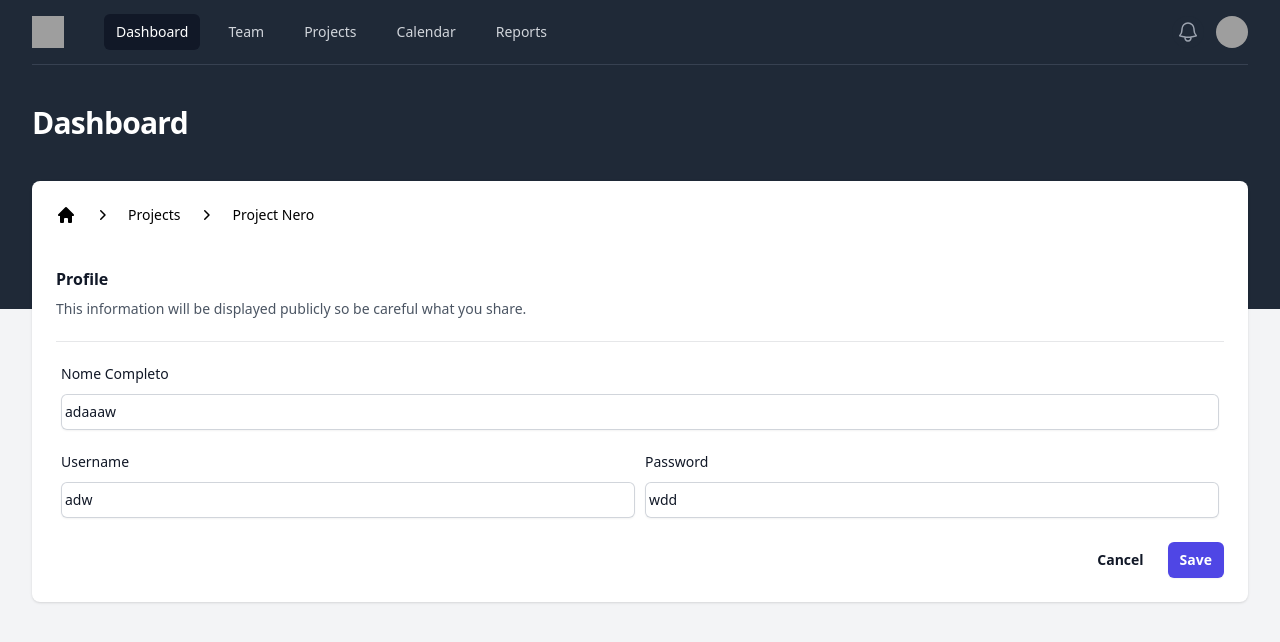
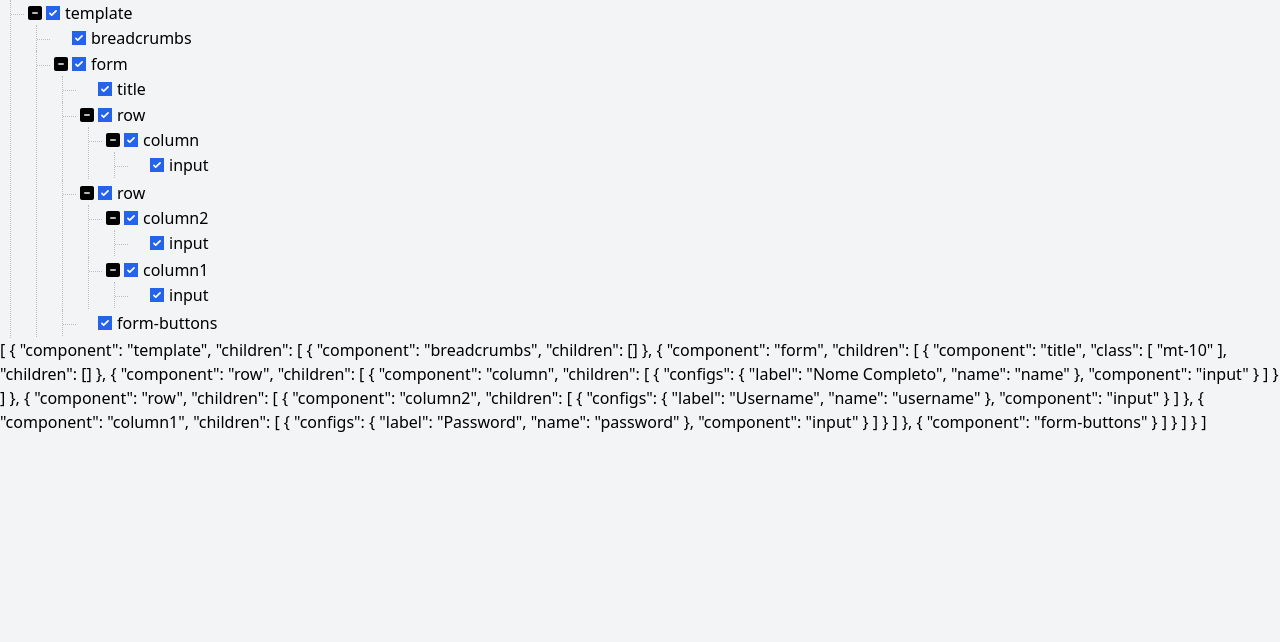
Before and after one commit to scratchuz4k/site-builder, a Vue app: page / in a window 1280 px wide. Shown: the top 642 px of the page. Built offline with nearby package versions, Linux system fonts and the light colour scheme; grey boxes are pictures that could not be loaded.

Commit message:
we got tree

```diff
--- a/index.html
+++ b/index.html
@@ -9,5 +9,6 @@
   <body class="h-full">
     <div id="app"></div>
     <script type="module" src="/src/main.js"></script>
+
   </body>
 </html>
--- a/package.json
+++ b/package.json
@@ -10,6 +10,10 @@
     "build-storybook": "storybook build"
   },
   "dependencies": {
+    "@fortawesome/fontawesome-svg-core": "^6.5.2",
+    "@fortawesome/free-regular-svg-icons": "^6.5.2",
+    "@fortawesome/free-solid-svg-icons": "^6.5.2",
+    "@fortawesome/vue-fontawesome": "^3.0.8",
     "@headlessui/vue": "^1.7.22",
     "@heroicons/vue": "^2.1.3",
     "@tailwindcss/forms": "^0.5.7",
--- a/src/App.vue
+++ b/src/App.vue
@@ -1,6 +1,6 @@
 <script setup>
 import { ref } from 'vue'
-const items = [
+const items = ref([
   {
     component: 'template',
     children: [
@@ -35,7 +35,7 @@ const items = [
             component: 'row',
             children: [
               {
-                component: 'column',
+                component: 'column2',
                 children: [
                   {
                     configs: { label: 'Username', name: 'username' },
@@ -44,7 +44,7 @@ const items = [
                 ]
               },
               {
-                component: 'column',
+                component: 'column1',
                 children: [
                   {
                     configs: { label: 'Password', name: 'password' },
@@ -62,11 +62,16 @@ const items = [
       }
     ]
   }
-]
+])
 
 const value = ref({ "name": "adaaaw", "username": "adw", "password": "wdd" })
 </script>
 
 <template>
-  <builder v-model="value" :design="items"></builder>
+  <!-- <builder v-model="value" :design="items"></builder> -->
+  <tree v-model="items">
+    <template v-slot="{ element }">{{ element.component }}</template>
+  </tree>
+
+  {{ items }}
 </template>
--- /dev/null
+++ b/src/components/misc/Tree.vue
@@ -0,0 +1,70 @@
+<template>
+    <ul class="trees">
+        <template v-for="(item, index) in props.modelValue">
+            <TreeContent v-model="props.modelValue[index]" :parent="props.modelValue" :index="index">
+                <template v-slot="{ element }">
+                    <slot :element="element"></slot>
+                </template>
+            </TreeContent>
+        </template>
+    </ul>
+</template>
+<script setup>
+const props = defineProps({
+    modelValue: Array
+})
+</script>
+
+<style>
+ul,
+li {
+    list-style: none;
+    margin: 0;
+    padding: 0
+}
+
+label {
+    font-weight: normal
+}
+
+/*Tree*/
+
+.trees {
+    margin-left: 10px;
+}
+
+.trees li {
+    border-left: dotted 1px #bcbec0;
+    padding: 1px 0 1px 25px;
+    position: relative
+}
+
+.trees li>label {
+    position: relative;
+    left: -11px
+}
+
+.trees li:before {
+    content: "";
+    width: 13px;
+    height: 1px;
+    border-bottom: dotted 1px #bcbec0;
+    position: absolute;
+    top: 14px;
+    left: 0
+}
+
+.trees li:last-child:after {
+    content: "";
+    position: absolute;
+    width: 2px;
+    height: 13px;
+    left: -1px;
+    bottom: 0px;
+}
+
+.trees li input {
+    margin-right: 5px;
+    margin-left: 5px
+}
+</style>
--- /dev/null
+++ b/src/components/misc/TreeContent.vue
@@ -0,0 +1,126 @@
+<template>
+    <li
+        :class="[dragged.item === props.modelValue ? 'selected' : '', props.modelValue.children && props.modelValue.children.length ? 'has-child' : '']">
+        <div @dragstart="dragStart($event)" style="cursor: pointer;display: flex; align-items: center;">
+            <div draggable="true" @dragover="dragOverParent($event)" @drop="drop($event, props.parent, props.index + 1)"
+                style="width: 5px;" @dragleave="dragEndParent()">
+                <button style="margin-left: -8px;"
+                    :class="{ 'hide': !(props.modelValue.children && props.modelValue.children.length) }"
+                    @click="() => show = !show">
+                    <font-awesome-icon v-if="show" :icon="['fas', 'square-minus']" />
+                    <font-awesome-icon v-else :icon="['fas', 'square-plus']" />
+                </button>
+            </div>
+            <div style="cursor: pointer;display: flex; align-items: center;" draggable="true" @dragleave="dragEnd()"
+                @dragover="dragOver($event)" @drop="drop($event, props.modelValue, 0)">
+                <input type="checkbox" checked style="width: 14px;height: 14px;">
+                <slot :element="props.modelValue"></slot>
+            </div>
+        </div>
+        <ul v-if="showPlaceHolder">
+            <li>
+                <div style="border: dotted 1px #bcbec0;background:antiquewhite;height:20px"></div>
+            </li>
+        </ul>
+        <ul v-if="show" v-for="(child, childIndex) in props.modelValue.children">
+            <TreeContent v-model="props.modelValue.children[childIndex]" :parent="props.modelValue" :index="childIndex">
+                <template v-slot="{ element }">
+                    <slot :element="element"></slot>
+                </template>
+            </TreeContent>
+        </ul>
+    </li>
+    <li v-if="showParentPlaceHolder">
+        <div style="border: dotted 1px #bcbec0;background:antiquewhite;height:20px"></div>
+    </li>
+</template>
+<script setup>
+import { ref } from 'vue'
+import useTree from '../../composables/useTree'
+const {
+    dragged
+} = useTree()
+const props = defineProps({
+    index: Number,
+    parent: Object,
+    modelValue: Object
+})
+const showParentPlaceHolder = ref(false)
+const showPlaceHolder = ref(false)
+const show = ref(true)
+
+const dragStart = (event) => {
+    show.value = false;
+    dragged.item = props.modelValue;
+    dragged.index = props.index;
+    dragged.parent = props.parent;
+    event.dataTransfer.effectAllowed = 'move';
+}
+
+const dragEnd = () => {
+    showPlaceHolder.value = false
+}
+const dragEndParent = () => {
+    showParentPlaceHolder.value = false
+}
+
+const dragOver = (event) => {
+    event.preventDefault();
+    event.dataTransfer.dropEffect = 'move';
+    showPlaceHolder.value = true
+}
+
+const dragOverParent = () => {
+    event.preventDefault();
+    event.dataTransfer.dropEffect = 'move';
+    showParentPlaceHolder.value = true
+}
+
+const drop = (event, item, index) => {
+    event.preventDefault();
+    showParentPlaceHolder.value = false
+    showPlaceHolder.value = false
+
+    if (item === dragged.item) {
+        return
+    }
+    show.value = true;
+
+    if (Object.keys(dragged.parent).includes("children")) {
+        dragged.parent.children.splice(dragged.index, 1)
+    }
+
+    if (Array.isArray(dragged.parent)) {
+        dragged.parent.splice(dragged.index, 1)
+    }
+
+
+    if (Array.isArray(item)) {
+        item.splice(index, 0, dragged.item)
+    } else {
+        if (Object.keys(item).includes("children")) {
+            item.children.splice(index, 0, dragged.item)
+        } else {
+            item.children = []
+            item.children.splice(index, 0, dragged.item)
+        }
+    }
+
+    dragged.item = null;
+    dragged.parent = null;
+    dragged.index = null;
+}
+
+
+</script>
+
+<style scoped>
+.hide {
+    opacity: 0;
+    pointer-events: none;
+}
+
+.selected {
+    background-color: azure;
+}
+</style>
--- /dev/null
+++ b/src/composables/useTree.js
@@ -0,0 +1,21 @@
+import { reactive } from 'vue'
+
+
+const dragged = reactive({
+    item: null,
+    index: null,
+    parent: null,
+})
+
+const temp = reactive({
+    item: null,
+    index: null,
+    parent: null,
+})
+
+export default function useTree() {
+    return {
+        dragged,
+        temp
+    }
+}
--- a/src/main.js
+++ b/src/main.js
@@ -18,4 +18,12 @@ export const components = {
     },
 };
 
-createApp(App).use(components).mount('#app')
+import { library } from "@fortawesome/fontawesome-svg-core";
+import { fas } from "@fortawesome/free-solid-svg-icons";
+import { far } from "@fortawesome/free-regular-svg-icons";
+import { FontAwesomeIcon } from "@fortawesome/vue-fontawesome";
+
+library.add(fas);
+library.add(far);
+
+createApp(App).component("font-awesome-icon", FontAwesomeIcon).use(components).mount('#app')
```
Also changed, not shown: 1 other file (tests, documents, lock files or other folders).
